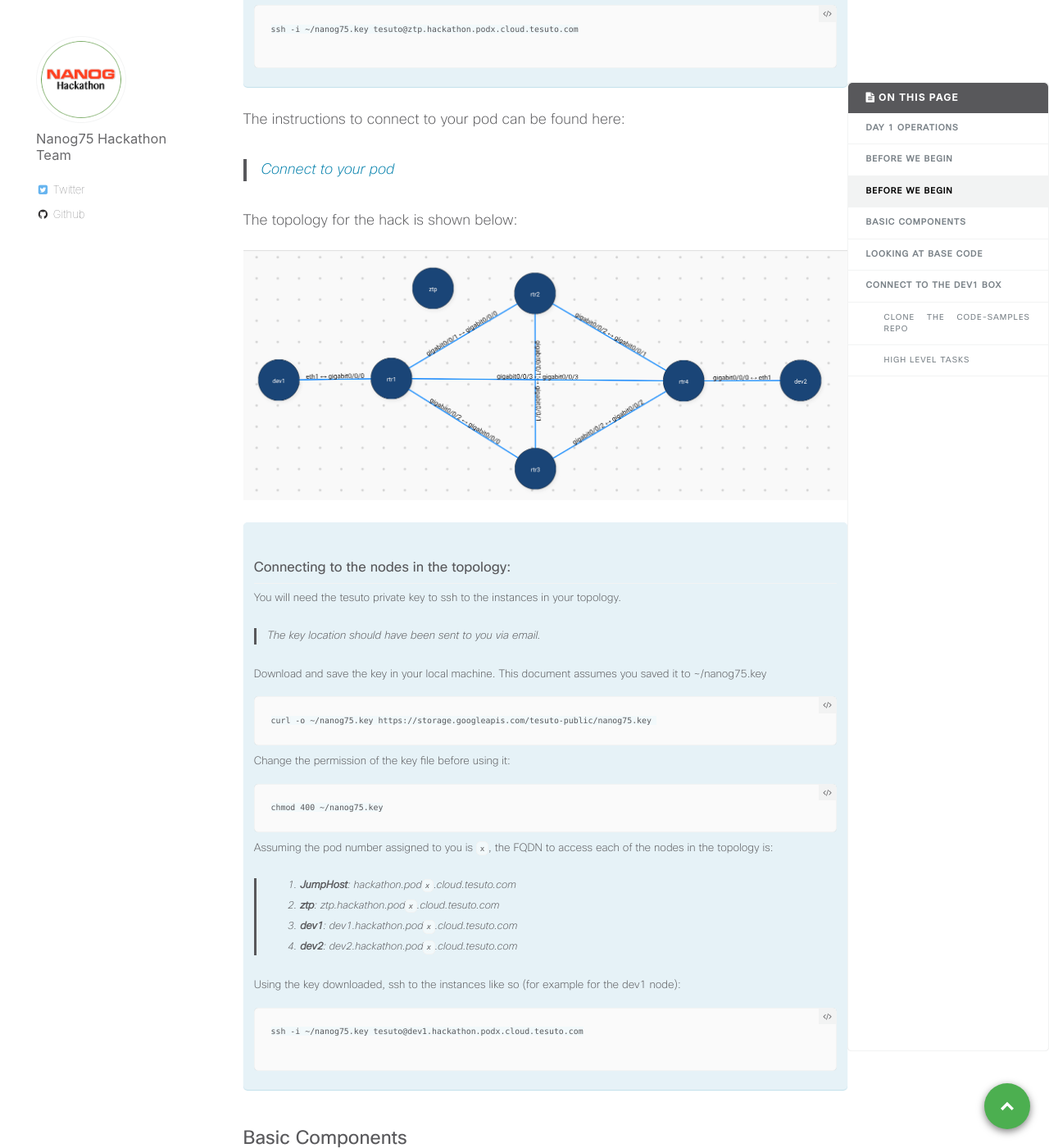
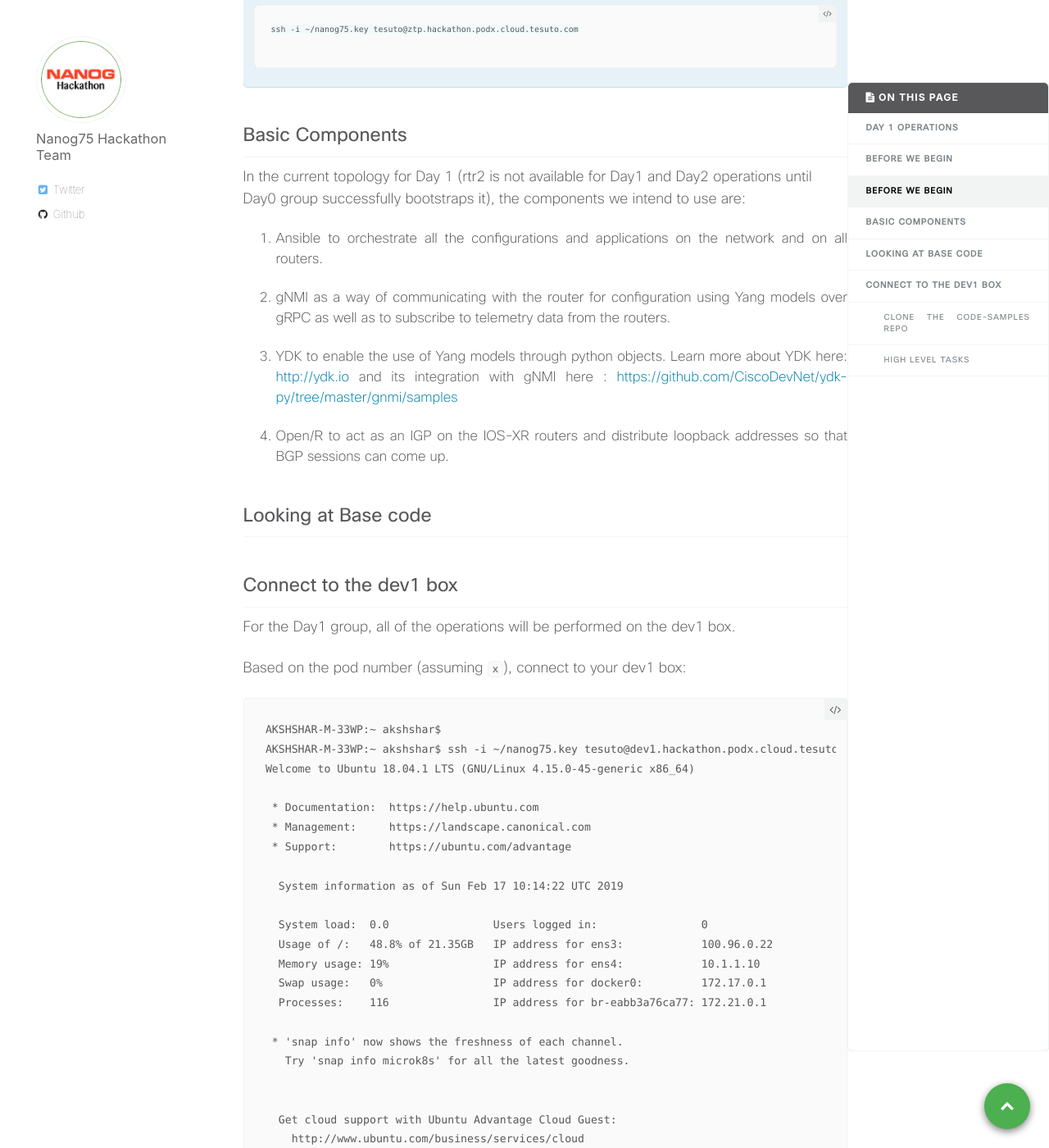
Before and after one commit to nanog75/hackathon, a Jekyll site: the page built from _day1/2019-02-17-step-1-understand-day-1-operations.md, in a window 1280 px wide and 1400 px high, scrolled down 1407 px. Shown: the whole window at 82% size. Built offline with Jekyll 4.4.1, drawn with Linux system fonts in a browser that asks for light colours; some of the changed text lies outside the part shown.

Commit message:
Update 2019-02-17-step-1-understand-day-1-operations.md

````diff
--- a/_day1/2019-02-17-step-1-understand-day-1-operations.md
+++ b/_day1/2019-02-17-step-1-understand-day-1-operations.md
@@ -72,62 +72,6 @@ ssh -i ~/nanog75.key tesuto@ztp.hackathon.podx.cloud.tesuto.com
 <div class="notice--info">
   {{ connect_text | markdownify }}
  </div>
-
-
-
-
-
-
-The instructions to connect to your pod can be found here:
-
->[Connect to your pod]({{ base_path }}/assets/NANOG75_Hackathon_Lab_Info.pdf)
-
-
-The topology for the hack is shown below:
-
-![]({{ base_path }}/images/topology_nanog75.png)
-
-
-{% capture "connect_text" %}
-### Connecting to the nodes in the topology:
-
-You will need the tesuto private key to ssh to the instances in your topology.
-
->The key location should have been sent to you via email.
-
-Download and save the key in your local machine. This document assumes you saved it to ~/nanog75.key
-
-```
-curl -o ~/nanog75.key https://storage.googleapis.com/tesuto-public/nanog75.key
-```
-
-Change the permission of the key file before using it:
-
-```
-chmod 400 ~/nanog75.key
-```
-
-
-Assuming the pod number assigned to you is `x`, the FQDN to access each of the nodes in the topology is:
-
-> 1. **JumpHost**:     hackathon.pod`x`.cloud.tesuto.com
-> 2. **ztp**:          ztp.hackathon.pod`x`.cloud.tesuto.com
-> 3. **dev1**:         dev1.hackathon.pod`x`.cloud.tesuto.com
-> 4. **dev2**:         dev2.hackathon.pod`x`.cloud.tesuto.com
-
-Using the key downloaded, ssh to the instances like so (for example for the dev1 node):
-
-```
-ssh -i ~/nanog75.key tesuto@dev1.hackathon.podx.cloud.tesuto.com
-
-```
-{% endcapture %}
-
-
-<div class="notice--info">
-  {{ connect_text | markdownify }}
- </div>
-
 
 
 
````
